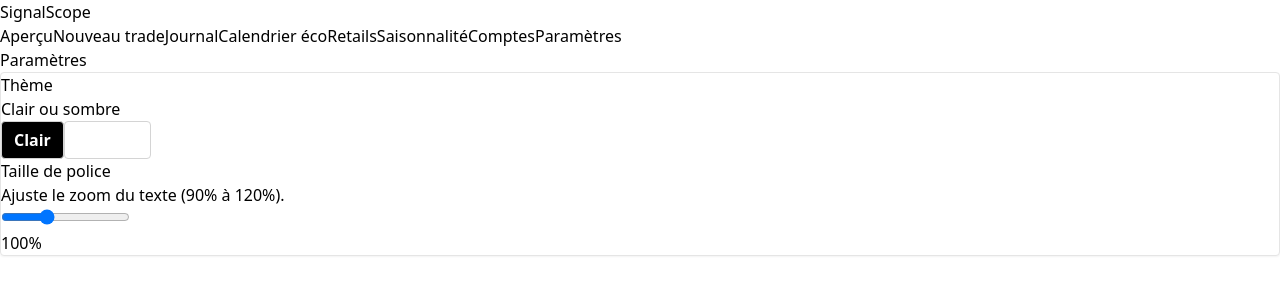
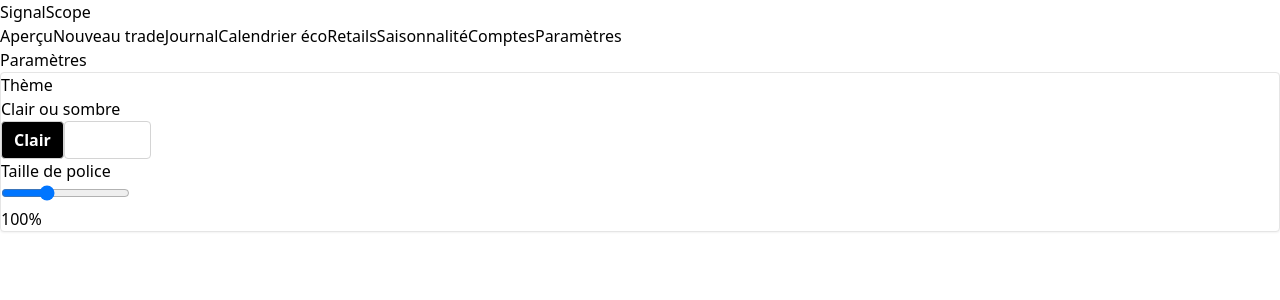
Before and after one commit to 13artcolor-png/Signalscope, a Next.js app: page /settings in a window 1280 px wide. Shown: the top 300 px of the page. Built offline with nearby package versions, Linux system fonts and the light colour scheme.

Commit message:
Update page.tsx

```diff
--- a/app/settings/page.tsx
+++ b/app/settings/page.tsx
@@ -6,9 +6,8 @@
 
 export default function SettingsPage() {
   const [theme, setTheme] = useState<Theme>('light');
-  const [font, setFont] = useState(100); // % (90-120)
+  const [font, setFont] = useState(100);
 
-  // Charger préférences
   useEffect(() => {
     const t = (localStorage.getItem('ss_theme') as Theme) || 'light';
     const f = Number(localStorage.getItem('ss_font') || 100);
@@ -16,7 +15,6 @@
     setFont(Number.isFinite(f) ? f : 100);
   }, []);
 
-  // Appliquer thème + font
   useEffect(() => {
     const root = document.documentElement;
     if (theme === 'dark') root.classList.add('dark');
@@ -55,7 +53,6 @@
 
         <div>
           <div className="font-medium mb-1">Taille de police</div>
-          <div className="text-sm text-neutral-500 mb-2">Ajuste le zoom du texte (90% à 120%).</div>
           <input
             type="range"
             min={90}
```
